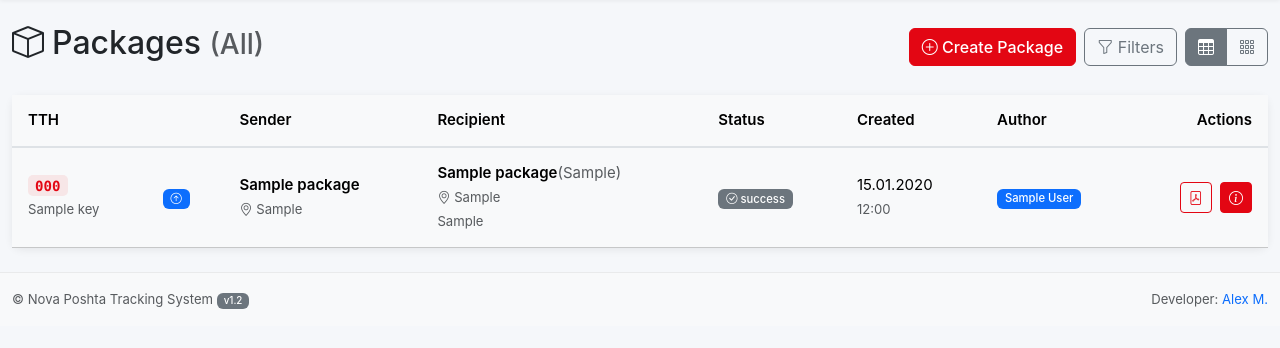
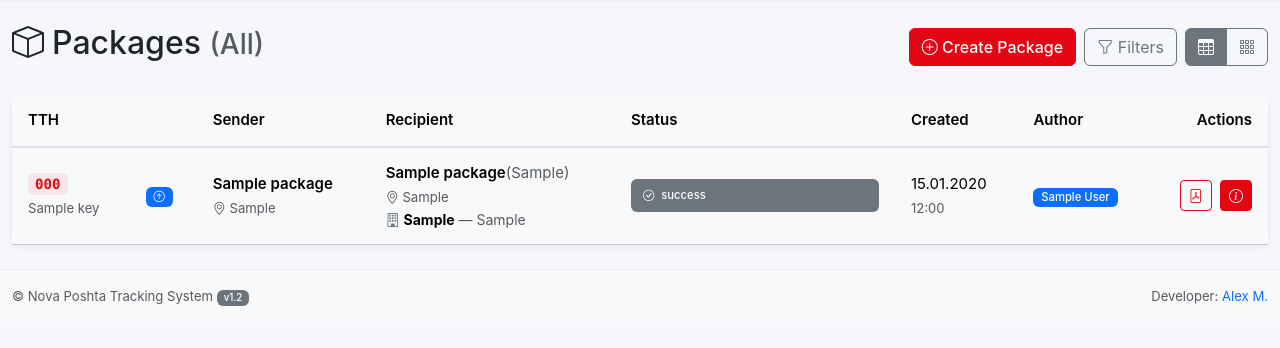
Before and after one commit to PhazZzyo/novaposhta-tracking, a Flask app: page /packages in a window 1280 px wide. Shown: the part 62-410 px from the top of the page. Run offline with Flask 3, Linux system fonts and the light colour scheme; a user stored in the database is signed in; tables that the repository leaves empty hold one stand-in row (values such as "Sample post"); some libraries are stand-ins or nearby versions.

Commit message:
fix: Improve UI responsiveness for status badges and warehouse addresses
- Add text wrapping and consistent width for status badges
- Truncate long warehouse addresses with tooltips
- Mobile-optimized layout
- Better readability on all screen sizes

```diff
--- a/app.py
+++ b/app.py
@@ -70,6 +70,42 @@ def inject_timezone_helpers():
         'format_date': format_date,
         'format_time': format_time
     }
+
+# Custom filters for warehouse display
+@app.template_filter('warehouse_number')
+def warehouse_number(warehouse_name):
+    """Extract warehouse number"""
+    import re
+    if not warehouse_name:
+        return ''
+
+    # Extract a number following "Відділення" (e.g. "Відділення №123")
+    match = re.search(r'Відділення\s*№?\s*(\d+)', warehouse_name, re.IGNORECASE)
+    if match:
+        return f"№{match.group(1)}"
+
+    # Extract a number following "Поштомат" (e.g. "Поштомат №123")
+    match = re.search(r'Поштомат.*?№?\s*(\d+)', warehouse_name, re.IGNORECASE)
+    if match:
+        return f"Поштомат №{match.group(1)}"
+
+    return warehouse_name[:20]
+
+@app.template_filter('warehouse_street')
+def warehouse_street(warehouse_name):
+    """Extract street address"""
+    if not warehouse_name:
+        return ''
+
+    # Get part after colon
+    if ':' in warehouse_name:
+        return warehouse_name.split(':', 1)[1].strip()
+
+    # Get part in parentheses
+    if '(' in warehouse_name:
+        return warehouse_name.split('(')[0].strip()
+
+    return warehouse_name
 
 # Translations
 TRANSLATIONS = {
--- a/static/css/style.css
+++ b/static/css/style.css
@@ -200,11 +200,56 @@ code,
     background: rgba(227, 6, 19, .03);
 }
 
+.warehouse-compact {
+    font-size: 0.875rem;
+    cursor: help;
+    line-height: 1.5;
+}
+
+.warehouse-compact i {
+    color: #6c757d;
+}
+
 /* ---------- Badges ---------- */
 .badge {
     padding: .35em .7em;
     font-weight: 500;
     border-radius: 6px;
+}
+
+.status-badge {
+    white-space: normal !important;
+    text-align: left;
+    line-height: 1.5;
+    padding: 0.5rem 0.75rem;
+    word-wrap: break-word;
+    display: inline-block;
+    min-width: 220px;
+    max-width: 400px;
+}
+
+/* Mobile: full width */
+@media (max-width: 576px) {
+    .status-badge {
+        display: block;
+        width: 100%;
+        min-width: unset;
+    }
+}
+
+/* Prevent icon from shrinking */
+.status-badge i {
+    margin-right: 0.25rem;
+    flex-shrink: 0;
+}
+
+td .status-badge {
+    display: block;
+    width: 100%;
+}
+
+.status-column {
+    width: 280px;
 }
 
 /* ---------- Pagination ---------- */
--- a/templates/packages.html
+++ b/templates/packages.html
@@ -41,7 +41,7 @@
                     <th></th>
                     <th>{{ t('sender') }}</th>
                     <th>{{ t('recipient') }}</th>
-                    <th>{{ t('status') }}</th>
+                    <th class="status-column">{{ t('status') }}</th>
                     <th>{{ t('created') }}</th>
                     <th>{{ t('author') }}</th>
                     <th class="text-end">{{ t('actions') }}</th>
@@ -75,15 +75,26 @@
                             pkg.recipient_contact != pkg.recipient_name %}<span class="text-muted fw-normal">({{
                                 pkg.recipient_contact }})</span>{% endif %}</div><small class="text-muted"><i
                                 class="bi bi-geo-alt"></i> {{ pkg.recipient_city or '-' }}</small>{% if
-                        pkg.recipient_warehouse %}<br><small class="text-muted">{{ pkg.recipient_warehouse }}</small>{%
+                        pkg.recipient_warehouse %}<br>
+                        <div class="warehouse-compact" data-bs-toggle="tooltip" data-bs-placement="top"
+                            title="{{ pkg.recipient_warehouse }}">
+                            <i class="bi bi-building"></i>
+                            <strong>{{ pkg.recipient_warehouse|warehouse_number }}</strong>
+                            <span class="d-none d-md-inline text-muted">
+                                — {{ pkg.recipient_warehouse|warehouse_street|truncate(30) }}
+                            </span>
+                        </div>
+                        {%
                         endif %}
                     </td>
-                    <td>{% if pkg.is_delivered %}<span class="badge bg-secondary"><i class="bi bi-check-circle"></i> {{
+                    <td>{% if pkg.is_delivered %}<span class="badge bg-secondary status-badge"><i
+                                class="bi bi-check-circle"></i> {{
                             pkg.status }}</span>
-                        {% elif pkg.status_code in ['7', '8'] %}<span class="badge bg-success"><i
+                        {% elif pkg.status_code in ['7', '8'] %}<span class="badge bg-success status-badge"><i
                                 class="bi bi-box-seam"></i> {{ pkg.status }}</span>
-                        {% elif pkg.status_code == '9' %}<span class="badge bg-success"><i class="bi bi-box-seam"></i>
-                            {{ pkg.status }}</span>{% else %}<span class="badge bg-warning text-dark"><i
+                        {% elif pkg.status_code == '9' %}<span class="badge bg-success status-badge"><i
+                                class="bi bi-box-seam"></i>
+                            {{ pkg.status }}</span>{% else %}<span class="badge bg-warning text-dark status-badge"><i
                                 class="bi bi-hourglass-split"></i> {{ pkg.status }}</span>{% endif %}</td>
                     <td>{{ format_date(pkg.date_created) }}<br>
                         <small class="text-muted">{{ format_time(pkg.date_created) }}</small>
@@ -264,6 +275,14 @@
 
 {% block extra_js %}
 <script>
+    // Initialize Bootstrap tooltips
+    document.addEventListener('DOMContentLoaded', function () {
+        var tooltipTriggerList = [].slice.call(document.querySelectorAll('[data-bs-toggle="tooltip"]'))
+        var tooltipList = tooltipTriggerList.map(function (tooltipTriggerEl) {
+            return new bootstrap.Tooltip(tooltipTriggerEl)
+        })
+    });
+
     // Load package details into modal
     function loadPackage(id) {
         const b = document.getElementById('pkgModalBody');
```
